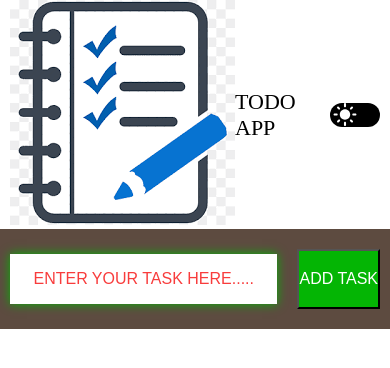
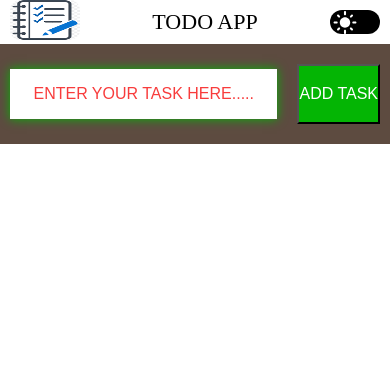
Before and after one commit to LalatenduBhatta/React-Todo-App, a React (Vite) app: page / in a window 390 px wide. Shown: the top 368 px of the page. Built offline with nearby package versions, Linux system fonts and the light colour scheme.

Commit message:
nav logo

```diff
--- a/src/index.css
+++ b/src/index.css
@@ -10,7 +10,7 @@
     justify-content: space-between;
     align-items: center;
 }
-.navbar>img{
+.navbar img{
     height:50px ;
     width: 100px;
     border-radius: 10px;
@@ -216,7 +216,7 @@ h3{
     .navbar {
         padding: 0px 10px;
     }
-    .navbar>img {
+    .navbar img {
         height: 40px;
         width: 70px;
     }
```
